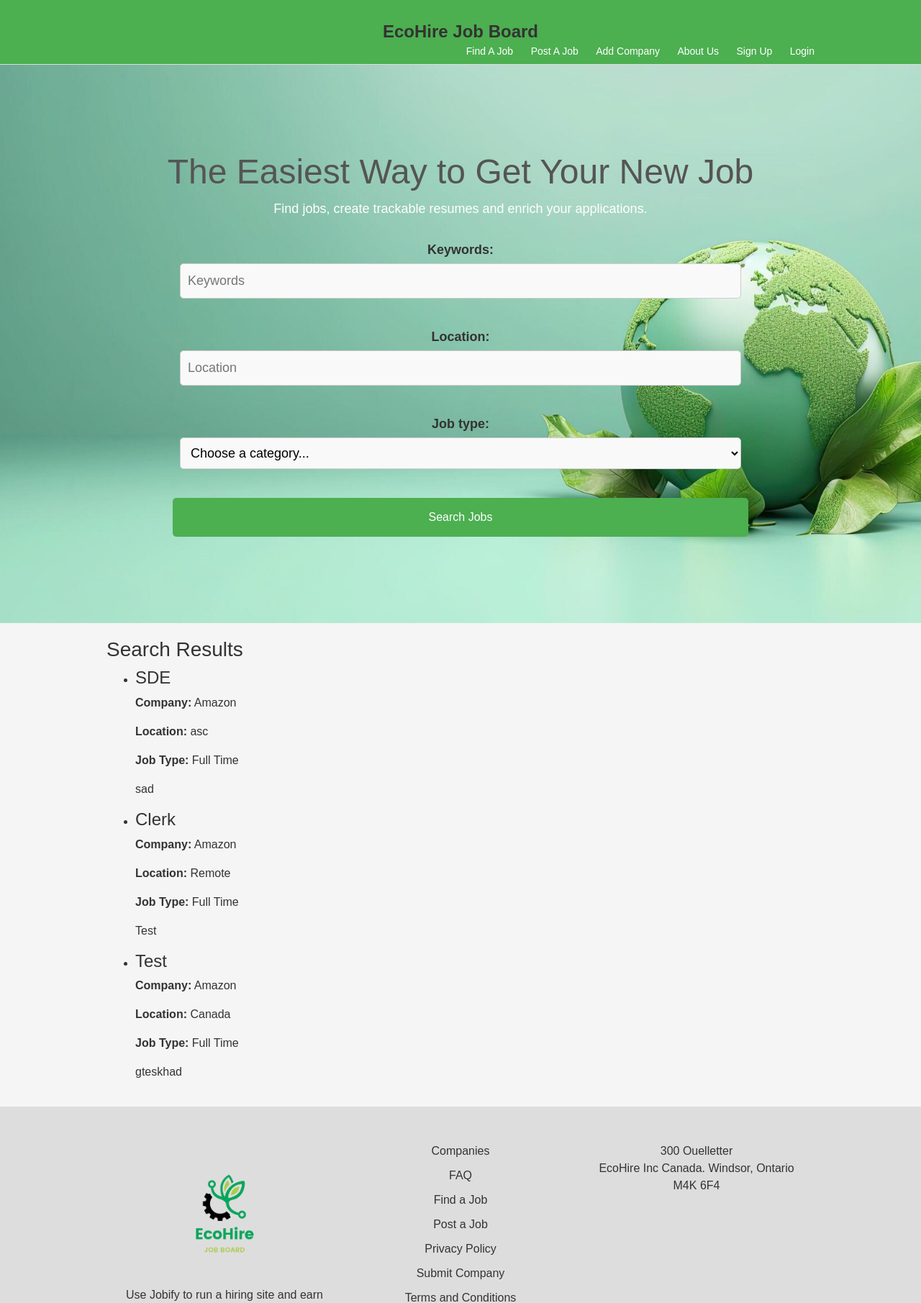
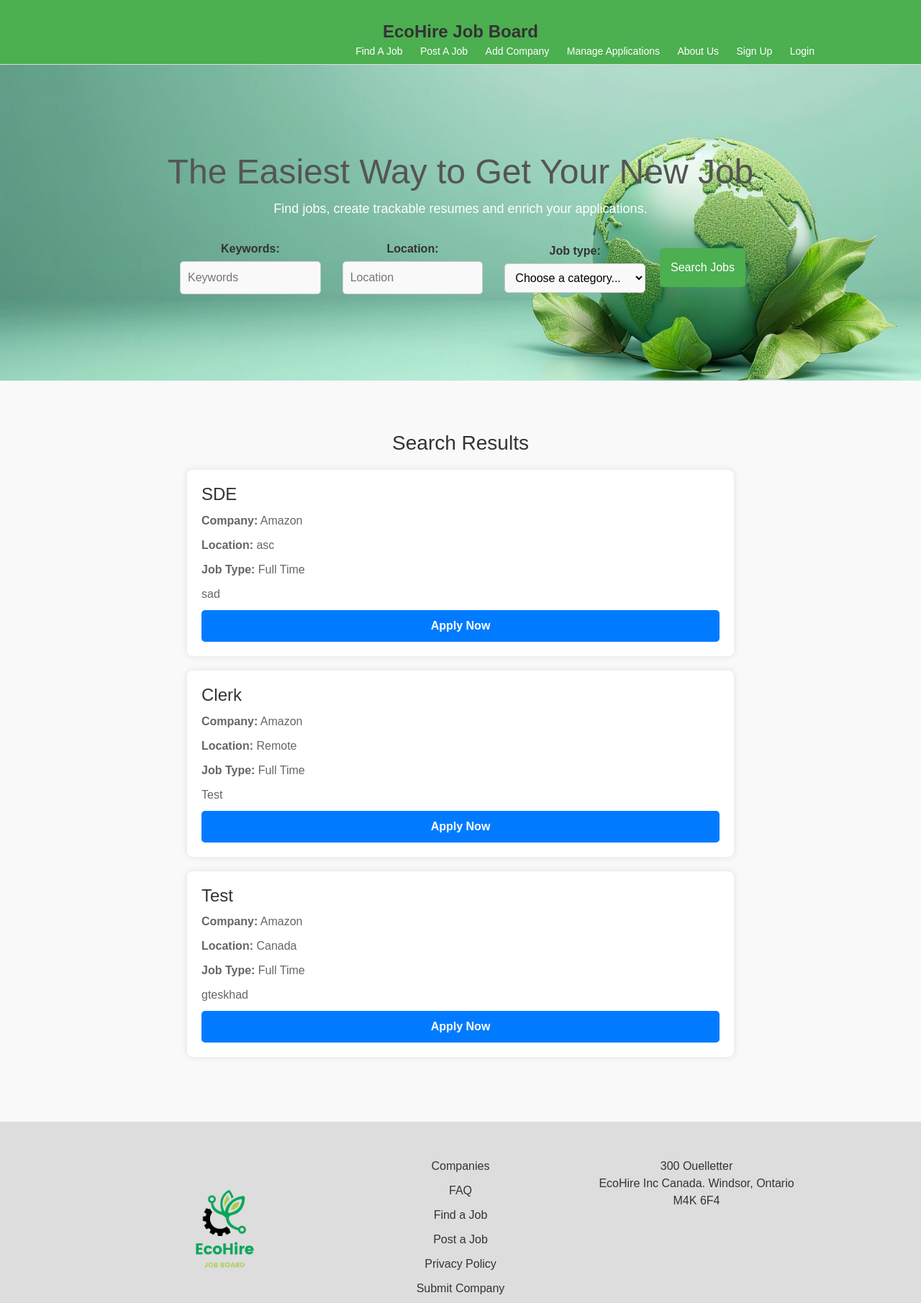
Before and after one commit to ishaan1212/EcoHire, a Django app: page /myApp/ in a window 1280 px wide. Shown: the top 1811 px of the page at 72% size. Run offline with Django 5.2, Linux system fonts and the light colour scheme; data comes from the database, SQL or seed files in the repository; both versions use the stored data as it was after the commit; some libraries are stand-ins or nearby versions.

Commit message:
Updaed Job

```diff
--- a/myApp/forms.py
+++ b/myApp/forms.py
@@ -2,13 +2,14 @@ from django import forms
 from django.contrib.auth.forms import UserCreationForm
 from django.contrib.auth.models import User
 
-from .models import Job, Company, Application, Profile
+from .models import Job, Company, Application, Profile, ApplicationReview
 
 
 class JobForm(forms.ModelForm):
     class Meta:
         model = Job
-        fields = ['title', 'company', 'job_type', 'location', 'description', 'requirements', 'responsibilities', 'salary','currency']
+        fields = ['title', 'company', 'job_type', 'location', 'description', 'requirements', 'responsibilities',
+                  'salary', 'currency']
 
         CURRENCY_CHOICES = [
             ('USD', 'USD'),
@@ -20,19 +21,40 @@ class JobForm(forms.ModelForm):
 
         currency = forms.ChoiceField(choices=CURRENCY_CHOICES, label='Currency')
 
+
 class CompanyForm(forms.ModelForm):
     class Meta:
         model = Company
         fields = ['name', 'location', 'website', 'description']
 
+
 class ApplicationForm(forms.ModelForm):
     class Meta:
         model = Application
-        fields = ['user', 'job', 'company', 'resume', 'cover_letter', 'status']
+        fields = ['job', 'company', 'user', 'resume', 'cover_letter', 'motivation_letter', 'experience', 'skills', 'status']
+        widgets = {
+            'status': forms.TextInput(attrs={'readonly': True, 'class': 'form-control'}),
+            'motivation_letter': forms.Textarea(attrs={'rows': 4}),
+            'experience': forms.Textarea(attrs={'rows': 4}),
+            'skills': forms.Textarea(attrs={'rows': 4}),
+        }
 
     def __init__(self, *args, **kwargs):
-        super(ApplicationForm, self).__init__(*args, **kwargs)
-
+        user = kwargs.pop('user', None)
+        job = kwargs.pop('job', None)
+        company = kwargs.pop('company', None)
+        super().__init__(*args, **kwargs)
+        if user:
+            self.fields['user'].initial = user
+            self.fields['user'].disabled = True
+        if job:
+            self.fields['job'].initial = job.pk
+            self.fields['job'].disabled = True
+        if company:
+            self.fields['company'].initial = company.pk
+            self.fields['company'].disabled = True
+        self.fields['status'].initial = 'P'  # Ensure status is set to 'Pending'
+        self.fields['status'].disabled = True
 
 class ProfileForm(forms.ModelForm):
     class Meta:
@@ -61,6 +83,12 @@ class JobSearchForm(forms.Form):
         'placeholder': 'Location',
         'class': 'search-input'
     }))
-    job_type = forms.ChoiceField(required=False, choices=[('', 'Choose a category...')] + list(Job.JOB_TYPE_CHOICES), widget=forms.Select(attrs={
-        'class': 'search-select'
-    }))
+    job_type = forms.ChoiceField(required=False, choices=[('', 'Choose a category...')] + list(Job.JOB_TYPE_CHOICES),
+                                 widget=forms.Select(attrs={
+                                     'class': 'search-select'
+                                 }))
+
+class ApplicationReviewForm(forms.ModelForm):
+    class Meta:
+        model = ApplicationReview
+        fields = ['status', 'comments']
--- a/myApp/static/styles.css
+++ b/myApp/static/styles.css
@@ -104,7 +104,7 @@ nav ul li a {
     border-color: #4CAF50;
 }
 
-.hero button[type="submit"] {
+.hero .search-btn {
     background-color: #4CAF50;
     color: white;
     padding: 15px;
@@ -114,7 +114,7 @@ nav ul li a {
     font-size: 16px;
 }
 
-.hero button[type="submit"]:hover {
+.hero .search-btn:hover {
     background-color: #45a049;
 }
 
@@ -490,3 +490,244 @@ h1 {
 .search-btn:hover {
     background-color: #45a049;
 }
+
+.btn-secondary {
+    display: inline-block;
+    padding: 10px 20px;
+    font-size: 16px;
+    font-weight: bold;
+    color: #ffffff;
+    background-color: #6c757d;
+    border: none;
+    border-radius: 5px;
+    cursor: pointer;
+    text-align: center;
+    text-decoration: none;
+    margin-top: 10px;
+}
+
+.btn-secondary:hover {
+    background-color: #5a6268;
+}
+
+/* CSS for Apply Job Page */
+.apply-hero {
+    background: url('/myApp/static/images/back-img.jpg') no-repeat center center;
+    background-size: cover;
+    padding: 100px 0;
+    text-align: center;
+    color: #fff;
+}
+
+.apply-container {
+    max-width: 800px;
+    margin: 0 auto;
+    padding: 20px;
+    background-color: #f9f9f9;
+    border-radius: 8px;
+    box-shadow: 0 0 10px rgba(0, 0, 0, 0.1);
+}
+
+.apply-container h2 {
+    font-size: 28px;
+    margin: 0 0 10px;
+    color: #333;
+}
+
+.apply-container p {
+    font-size: 18px;
+    margin: 0 0 30px;
+    color: #666;
+}
+
+.apply-form {
+    margin-top: 20px;
+}
+
+.apply-form-group {
+    margin-bottom: 15px;
+}
+
+.apply-form label {
+    font-weight: bold;
+    display: block;
+    margin-bottom: 5px;
+    color: #333;
+}
+
+.apply-form .form-control {
+    width: calc(100% - 20px);
+    padding: 10px;
+    border: 1px solid #ccc;
+    border-radius: 4px;
+    background-color: #f9f9f9;
+}
+
+.apply-form .form-control:focus {
+    outline: none;
+    border-color: #4CAF50;
+    box-shadow: 0 0 5px rgba(0, 123, 255, 0.25);
+}
+
+.apply-btn {
+    display: inline-block;
+    padding: 10px 20px;
+    font-size: 16px;
+    font-weight: bold;
+    color: #ffffff;
+    background-color: #007bff;
+    border: none;
+    border-radius: 5px;
+    cursor: pointer;
+    text-align: center;
+    text-decoration: none;
+}
+
+.apply-btn-primary {
+    background-color: #007bff;
+}
+
+.apply-btn-primary:hover {
+    background-color: #0056b3;
+}
+
+.apply-btn-secondary {
+    background-color: #6c757d;
+    margin-top: 10px;
+}
+
+.apply-btn-secondary:hover {
+    background-color: #5a6268;
+}
+
+.apply-text-warning {
+    color: #ffc107;
+    font-weight: bold;
+}
+
+.apply-invalid-feedback {
+    color: #dc3545;
+}
+
+.apply-form-text {
+    display: block;
+    margin-top: .25rem;
+    font-size: 80%;
+    color: #6c757d;
+}
+
+.job-results {
+    padding: 50px 0;
+    background-color: #f9f9f9;
+}
+
+.job-results .container {
+    max-width: 800px;
+    margin: 0 auto;
+    text-align: center;
+}
+
+.job-results h3 {
+    font-size: 28px;
+    margin-bottom: 20px;
+    color: #333;
+}
+
+.job-list {
+    list-style: none;
+    padding: 0;
+}
+
+.job-item {
+    background-color: #fff;
+    padding: 20px;
+    margin-bottom: 20px;
+    border-radius: 8px;
+    box-shadow: 0 0 10px rgba(0, 0, 0, 0.1);
+    text-align: left;
+}
+
+.job-item h4 {
+    font-size: 24px;
+    margin-bottom: 10px;
+    color: #333;
+}
+
+.job-item p {
+    margin-bottom: 10px;
+    color: #666;
+}
+
+.job-item .btn-primary {
+    display: inline-block;
+    padding: 10px 20px;
+    font-size: 16px;
+    font-weight: bold;
+    color: #ffffff;
+    background-color: #007bff;
+    border: none;
+    border-radius: 5px;
+    cursor: pointer;
+    text-align: center;
+    text-decoration: none;
+}
+
+.job-item .btn-primary:hover {
+    background-color: #0056b3;
+}
+/* Existing styles... */
+
+.form-row-home {
+    display: flex;
+    justify-content: space-between;
+    align-items: center;
+}
+
+.form-group-home {
+    flex: 1;
+    margin-right: 10px; /* Adjust spacing between fields */
+}
+
+.job-search-form-home .search-btn-home {
+    background-color: #4CAF50;
+    color: white;
+    padding: 15px;
+    border: none;
+    border-radius: 5px;
+    cursor: pointer;
+    font-size: 16px;}
+
+
+.job-search-form-home .search-btn-home:hover {
+    background-color: #45a049;
+}
+
+.update-section {
+    padding: 20px;
+    background-color: #f9f9f9;
+}
+
+.update-container {
+    max-width: 800px;
+    margin: 0 auto;
+    background: #fff;
+    padding: 20px;
+    border-radius: 8px;
+    box-shadow: 0 0 10px rgba(0,0,0,0.1);
+}
+
+.update-container h2 {
+    margin-bottom: 20px;
+}
+
+.update-container p {
+    margin-bottom: 10px;
+}
+
+.update-container .btn {
+    margin-top: 20px;
+}
+
+.update-container hr {
+    margin: 30px 0;
+}
--- a/myApp/templates/myApp/base.html
+++ b/myApp/templates/myApp/base.html
@@ -20,6 +20,7 @@
                     <li><a href="{% url 'myApp:jobs' %}">Find A Job</a></li>
                     <li><a href="{% url 'myApp:Addjobs' %}">Post A Job</a></li>
                     <li><a href="{% url 'myApp:AddCompany' %}">Add Company</a></li>
+                    <li><a href="{% url 'myApp:manage_applications' %}">Manage Applications</a></li>
                     <li><a href="#">About Us</a></li>
                     {% if user.is_authenticated %}
                         <li><a href="{% url 'myApp:profile' %}">Profile</a></li>
@@ -32,6 +33,16 @@
             </nav>
         </div>
     </header>
+    <!-- Display messages -->
+    {% if messages %}
+        <div class="messages">
+            {% for message in messages %}
+                <div class="alert {% if message.tags %}alert-{{ message.tags }}{% endif %}">
+                    {{ message }}
+                </div>
+            {% endfor %}
+        </div>
+    {% endif %}
     <main>
         {% block content %}{% endblock %}
     </main>
--- a/myApp/templates/myApp/home.html
+++ b/myApp/templates/myApp/home.html
@@ -1,5 +1,4 @@
 {% extends 'myApp/base.html' %}
-{% load static %}
 {% block title %}Home{% endblock %}
 
 {% block content %}
@@ -7,9 +6,22 @@
     <div class="container">
         <h2>The Easiest Way to Get Your New Job</h2>
         <p>Find jobs, create trackable resumes and enrich your applications.</p>
-        <form method="get" class="job-search-form">
-            {{ form.as_p }}
-            <button type="submit" class="search-btn">Search Jobs</button>
+        <form method="get" class="job-search-form-home">
+            <div class="form-row-home">
+                <div class="form-group-home">
+                    {{ form.keywords.label_tag }}
+                    {{ form.keywords }}
+                </div>
+                <div class="form-group-home">
+                    {{ form.location.label_tag }}
+                    {{ form.location }}
+                </div>
+                <div class="form-group-home">
+                    {{ form.job_type.label_tag }}
+                    {{ form.job_type }}
+                </div>
+                <button type="submit" class="search-btn-home">Search Jobs</button>
+            </div>
         </form>
     </div>
 </section>
@@ -17,22 +29,19 @@
 <section class="job-results">
     <div class="container">
         <h3>Search Results</h3>
-        {% if jobs %}
-            <ul>
+        <ul class="job-list">
             {% for job in jobs %}
-                    <li>
+            <li class="job-item">
                 <h4>{{ job.title }}</h4>
                 <p><strong>Company:</strong> {{ job.company }}</p>
                 <p><strong>Location:</strong> {{ job.location }}</p>
                 <p><strong>Job Type:</strong> {{ job.get_job_type_display }}</p>
                 <p>{{ job.description }}</p>
-                        <!-- Add more details as needed -->
-                    </li>
+                <a href="{% url 'myApp:apply_job' job_id=job.id %}" class="btn btn-primary">Apply Now</a>            </li>
+            {% empty %}
+            <li>No jobs found matching your search criteria.</li>
             {% endfor %}
         </ul>
-        {% else %}
-            <p>No jobs found matching your search criteria.</p>
-        {% endif %}
     </div>
 </section>
 {% endblock %}
--- a/myApp/urls.py
+++ b/myApp/urls.py
@@ -16,6 +16,7 @@ urlpatterns = [
     path('job-list/', views.jobs, name='job_list'),
     path('apply/<int:job_id>/', views.apply_job, name='apply_job'),
     path('job-detail/<int:job_id>/', views.job_detail, name='job_detail'),
-
+    path('manage_applications/', views.manage_applications, name='manage_applications'),
+    path('update_application_review/<int:application_id>/', views.update_application_review, name='update_application_review'),
     # Add more paths for other pages as needed
 ] + static(settings.MEDIA_URL, document_root=settings.MEDIA_ROOT)
--- a/myApp/views.py
+++ b/myApp/views.py
@@ -1,15 +1,19 @@
 from django.contrib.auth import logout
-from django.contrib.auth.decorators import login_required
-from django.contrib.auth.models import User
-from django.shortcuts import render, redirect, get_object_or_404
+from django.http import HttpResponse
+
 from .forms import JobForm, CompanyForm, JobSearchForm, ApplicationForm
 
 from myApp.forms import ProfileForm, UserRegistrationForm
-from myApp.models import Job, Application
+from myApp.models import Job
+from django.shortcuts import render, get_object_or_404, redirect
+from django.contrib.auth.decorators import login_required, user_passes_test
+from .models import Application, ApplicationReview
+from .forms import ApplicationReviewForm
 
 
 # Create your views here.
 def home(request):
+
     form = JobSearchForm(request.GET)
     jobs = Job.objects.all()  # Default queryset
 
@@ -98,27 +102,79 @@ def logout_view(request):
     logout(request)
     return redirect('myApp:home')  # Redirect to home page after logout
 
+
+@login_required
 @login_required
 def apply_job(request, job_id):
     job = get_object_or_404(Job, pk=job_id)
     company = job.company
+    already_applied = Application.objects.filter(job=job, user=request.user).exists()
+
+    if already_applied:
+        print("User has already applied for this job.")
+        return render(request, 'myApp/apply_job.html', {
+            'already_applied': True,
+            'job': job,
+            'company': company
+        })
 
     if request.method == 'POST':
-        form = ApplicationForm(request.POST, request.FILES)
+        print("Received POST request.")
+        form = ApplicationForm(request.POST, request.FILES, user=request.user, job=job, company=company)
         if form.is_valid():
+            print("Form is valid.")
             application = form.save(commit=False)
             application.user = request.user
             application.job = job
             application.company = company
             application.status = 'P'  # Setting status to 'Pending'
             application.save()
-            return redirect('myApp:job_detail', job_id=job.id)  # Redirect to job detail page or wherever needed
+            print("Application saved. Redirecting to job detail page.")
+            return redirect('myApp:job_detail', job_id=job.id)
+        else:
+            print("Form is not valid.")
+            print(form.errors)
     else:
-        form = ApplicationForm()
+        print("Received GET request.")
+        form = ApplicationForm(initial={'status': 'P'}, user=request.user, job=job, company=company)
 
-    return render(request, 'myApp/apply_job.html', {'form': form, 'job': job, 'company': company})
+    return render(request, 'myApp/apply_job.html', {
+        'form': form,
+        'job': job,
+        'company': company,
+        'already_applied': already_applied
+    })
 
 def job_detail(request, job_id):
     job = get_object_or_404(Job, pk=job_id)
     applications = Application.objects.filter(job=job, user=request.user)
     return render(request, 'Job/job_detail.html', {'job': job, 'applications': applications})
+
+
+@login_required
+@user_passes_test(lambda u: u.is_staff)
+def update_application_review(request, application_id):
+    application = get_object_or_404(Application, pk=application_id)
+    if request.method == 'POST':
+        form = ApplicationReviewForm(request.POST, instance=application)
+        if form.is_valid():
+            form.save()
+            return redirect('myApp:manage_applications')
+    else:
+        form = ApplicationReviewForm(instance=application)
+    return render(request, 'myApp/update_application_review.html', {'form': form, 'application': application})
+
+@login_required
+@user_passes_test(lambda u: u.is_staff)
+def manage_applications(request):
+    # Assuming a user can be associated with multiple companies
+    companies = request.user.companies.all()  # Get all companies the user is associated with
+
+    # For simplicity, let's assume we are only dealing with the first company
+    company = companies.first()
+
+    if not company:
+        return HttpResponse("No company associated with this user.", status=403)
+
+    applications = Application.objects.filter(company=company)
+    return render(request, 'myApp/manage_applications.html', {'applications': applications})
```
Also changed, not shown: myApp/Templates/myApp/apply_job.html (+13 -9 lines), myApp/Templates/myApp/manage_applications.html (added, +44 -0 lines), myApp/Templates/myApp/update_application_review.html (added, +18 -0 lines), myApp/models.py (+23 -1 lines), db.sqlite3. Lines whose indentation alone changed are shown as unchanged.
